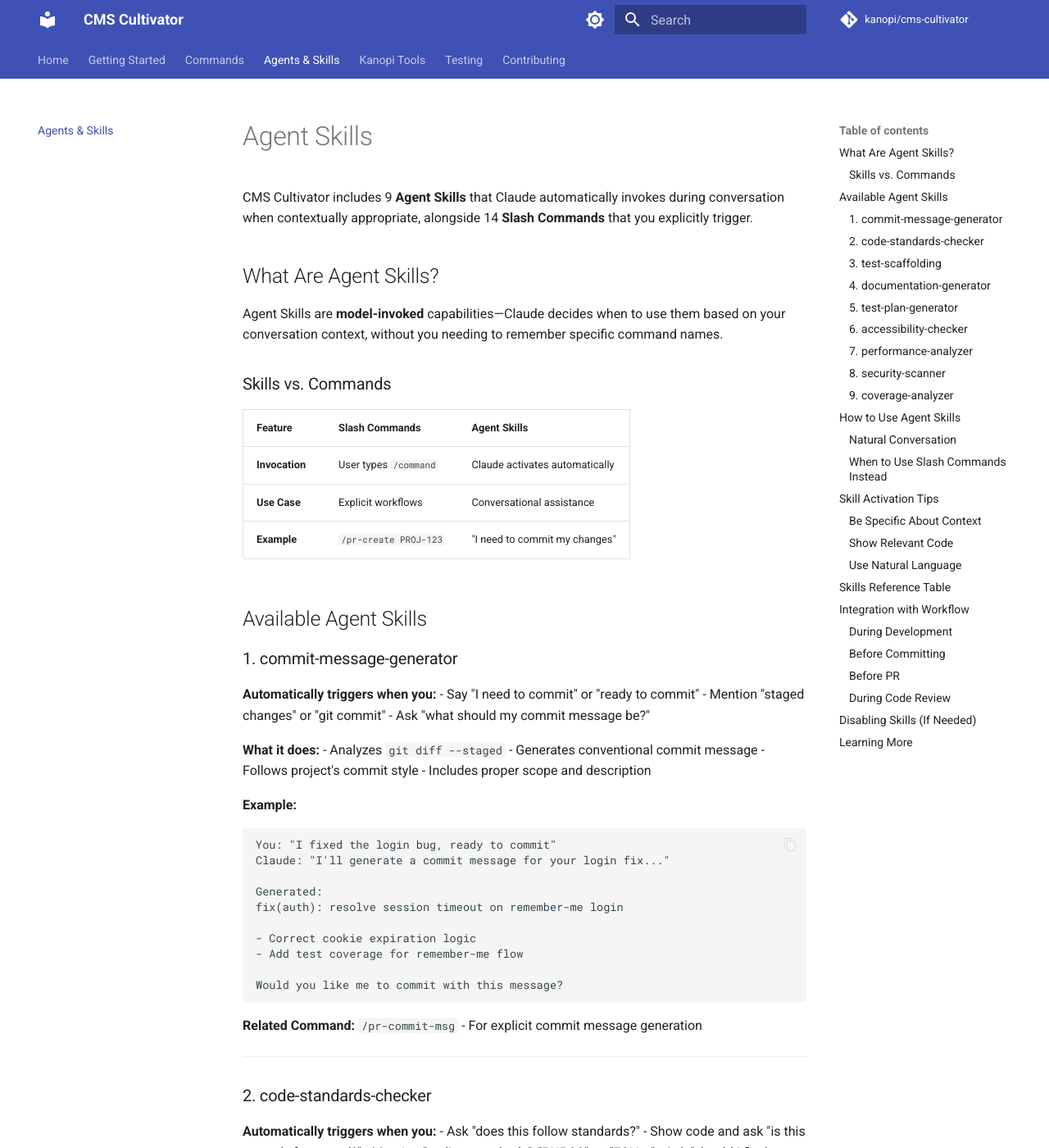
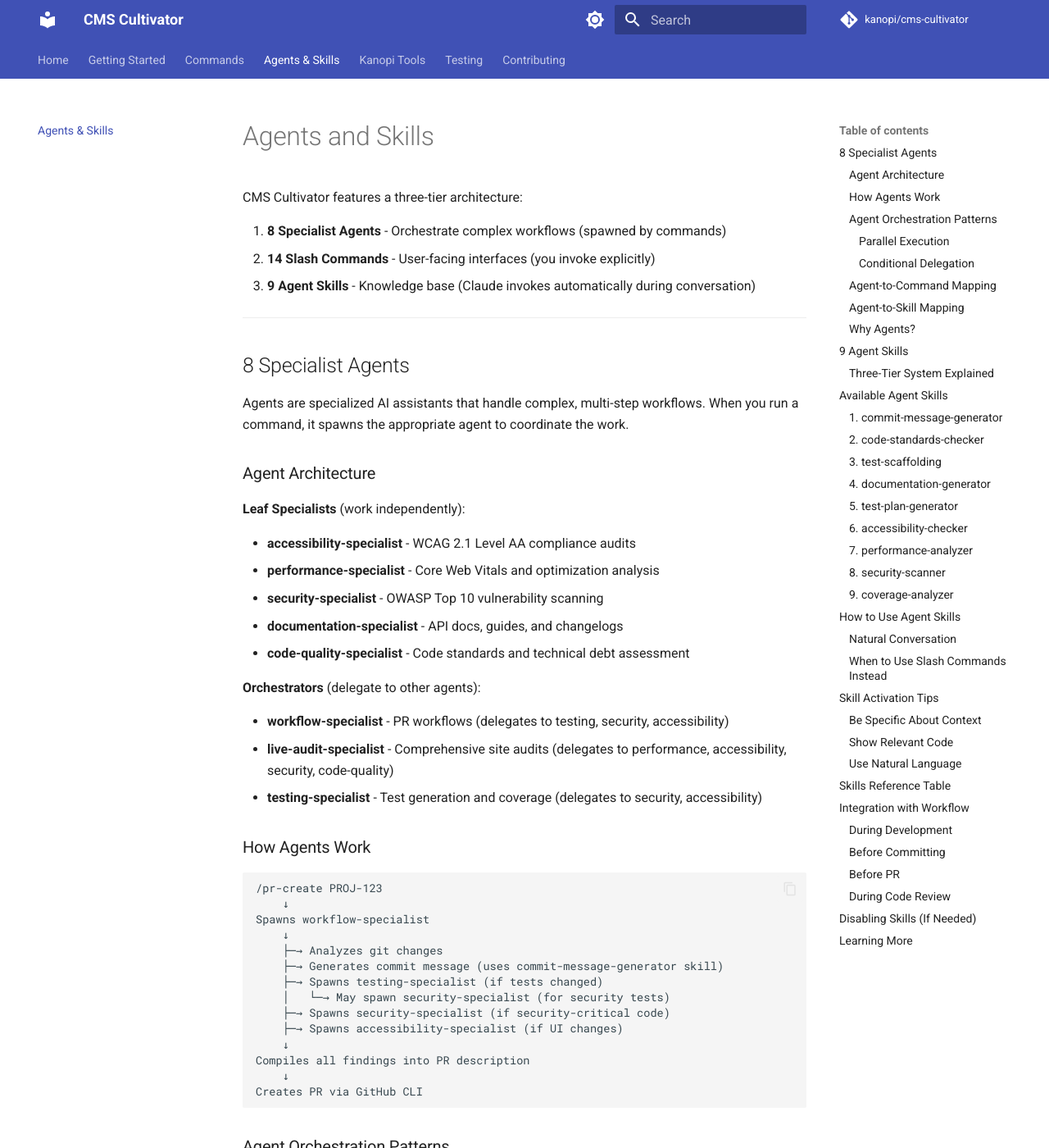
Before and after one commit to kanopi/cms-cultivator, an MkDocs documentation site: the page built from docs/agents-and-skills.md, in a window 1280 px wide and 1400 px high. Shown: the whole window at 82% size. Built offline with MkDocs 1.6.1 and Material for MkDocs 9.7.7, drawn with Linux system fonts in a browser that asks for light colours; comment, search, counter and statistics services are not loaded; some of the changed text lies outside the part shown.

Commit message:
Updates Tests

````diff
--- a/docs/agents-and-skills.md
+++ b/docs/agents-and-skills.md
@@ -1,18 +1,150 @@
-# Agent Skills
+# Agents and Skills
 
-CMS Cultivator includes 9 **Agent Skills** that Claude automatically invokes during conversation when contextually appropriate, alongside 14 **Slash Commands** that you explicitly trigger.
+CMS Cultivator features a three-tier architecture:
 
-## What Are Agent Skills?
+1. **8 Specialist Agents** - Orchestrate complex workflows (spawned by commands)
+2. **14 Slash Commands** - User-facing interfaces (you invoke explicitly)
+3. **9 Agent Skills** - Knowledge base (Claude invokes automatically during conversation)
+
+---
+
+## 8 Specialist Agents
+
+Agents are specialized AI assistants that handle complex, multi-step workflows. When you run a command, it spawns the appropriate agent to coordinate the work.
+
+### Agent Architecture
+
+**Leaf Specialists** (work independently):
+
+- **accessibility-specialist** - WCAG 2.1 Level AA compliance audits
+- **performance-specialist** - Core Web Vitals and optimization analysis
+- **security-specialist** - OWASP Top 10 vulnerability scanning
+- **documentation-specialist** - API docs, guides, and changelogs
+- **code-quality-specialist** - Code standards and technical debt assessment
+
+**Orchestrators** (delegate to other agents):
+
+- **workflow-specialist** - PR workflows (delegates to testing, security, accessibility)
+- **live-audit-specialist** - Comprehensive site audits (delegates to performance, accessibility, security, code-quality)
+- **testing-specialist** - Test generation and coverage (delegates to security, accessibility)
+
+### How Agents Work
+
+```
+/pr-create PROJ-123
+    ↓
+Spawns workflow-specialist
+    ↓
+    ├─→ Analyzes git changes
+    ├─→ Generates commit message (uses commit-message-generator skill)
+    ├─→ Spawns testing-specialist (if tests changed)
+    │   └─→ May spawn security-specialist (for security tests)
+    ├─→ Spawns security-specialist (if security-critical code)
+    ├─→ Spawns accessibility-specialist (if UI changes)
+    ↓
+Compiles all findings into PR description
+    ↓
+Creates PR via GitHub CLI
+```
+
+### Agent Orchestration Patterns
+
+#### Parallel Execution
+
+The **live-audit-specialist** spawns all 4 leaf specialists simultaneously:
+
+```
+/audit-live-site https://example.com
+    ↓
+Spawns live-audit-specialist
+    ↓
+Spawns ALL in parallel:
+    ├─→ performance-specialist (Core Web Vitals)
+    ├─→ accessibility-specialist (WCAG compliance)
+    ├─→ security-specialist (vulnerability scan)
+    └─→ code-quality-specialist (technical debt)
+    ↓
+Waits for all results
+    ↓
+Synthesizes unified report:
+    - Executive summary
+    - Critical issues
+    - Prioritized remediation roadmap
+```
+
+#### Conditional Delegation
+
+The **workflow-specialist** intelligently delegates based on code changes:
+
+```
+PR with UI changes:
+  → Spawns accessibility-specialist
+
+PR with authentication code:
+  → Spawns security-specialist
+
+PR with new features:
+  → Spawns testing-specialist
+      → May spawn security-specialist (if security tests needed)
+      → May spawn accessibility-specialist (if UI tests needed)
+```
+
+### Agent-to-Command Mapping
+
+| Agent | Used By Commands | Can Delegate To |
+|-------|------------------|-----------------|
+| workflow-specialist | `/pr-commit-msg`, `/pr-create`, `/pr-review`, `/pr-release` | testing, security, accessibility |
+| accessibility-specialist | `/audit-a11y` | (none - leaf) |
+| performance-specialist | `/audit-perf` | (none - leaf) |
+| security-specialist | `/audit-security` | (none - leaf) |
+| testing-specialist | `/test-generate`, `/test-plan`, `/test-coverage` | security, accessibility |
+| documentation-specialist | `/docs-generate` | (none - leaf) |
+| live-audit-specialist | `/audit-live-site` | performance, accessibility, security, code-quality |
+| code-quality-specialist | `/quality-analyze`, `/quality-standards` | (none - leaf) |
+
+### Agent-to-Skill Mapping
+
+Each agent uses specific skills for detailed "how-to" knowledge:
+
+| Agent | Uses Skills |
+|-------|-------------|
+| workflow-specialist | commit-message-generator |
+| accessibility-specialist | accessibility-checker |
+| performance-specialist | performance-analyzer |
+| security-specialist | security-scanner |
+| testing-specialist | test-scaffolding, test-plan-generator, coverage-analyzer |
+| documentation-specialist | documentation-generator |
+| code-quality-specialist | code-standards-checker |
+| live-audit-specialist | (none - pure orchestrator) |
+
+### Why Agents?
+
+**Benefits for Users:**
+- 🚀 **Parallel Execution** - Multiple specialists work simultaneously (e.g., live audits)
+- 🎯 **Comprehensive Checks** - Orchestrators ensure nothing is missed
+- 📊 **Unified Reporting** - Clear, consolidated findings from multiple specialists
+- 🔄 **Consistent Quality** - Each specialist follows best practices
+
+**Benefits for Development:**
+- 🧩 **Modular Design** - Each agent has one clear responsibility
+- 🔧 **Composable** - Agents can be combined in new ways
+- ✅ **Maintainable** - Clean separation of concerns
+- 🔍 **Testable** - Each agent can be tested independently
+
+---
+
+## 9 Agent Skills
 
 Agent Skills are **model-invoked** capabilities—Claude decides when to use them based on your conversation context, without you needing to remember specific command names.
 
-### Skills vs. Commands
+### Three-Tier System Explained
 
-| Feature | Slash Commands | Agent Skills |
-|---------|----------------|--------------|
-| **Invocation** | User types `/command` | Claude activates automatically |
-| **Use Case** | Explicit workflows | Conversational assistance |
-| **Example** | `/pr-create PROJ-123` | "I need to commit my changes" |
+| Feature | Slash Commands | Specialist Agents | Agent Skills |
+|---------|----------------|-------------------|--------------|
+| **Invocation** | User types `/command` | Commands spawn agents | Claude activates automatically |
+| **Use Case** | User-facing interface | Multi-step orchestration | Conversational assistance |
+| **Execution** | Spawns an agent | Coordinates workflow | Provides knowledge |
+| **Example** | `/pr-create PROJ-123` | workflow-specialist orchestrates PR creation | "I need to commit my changes" |
 
 ## Available Agent Skills
 
````
Also changed, not shown: 8 other files.
